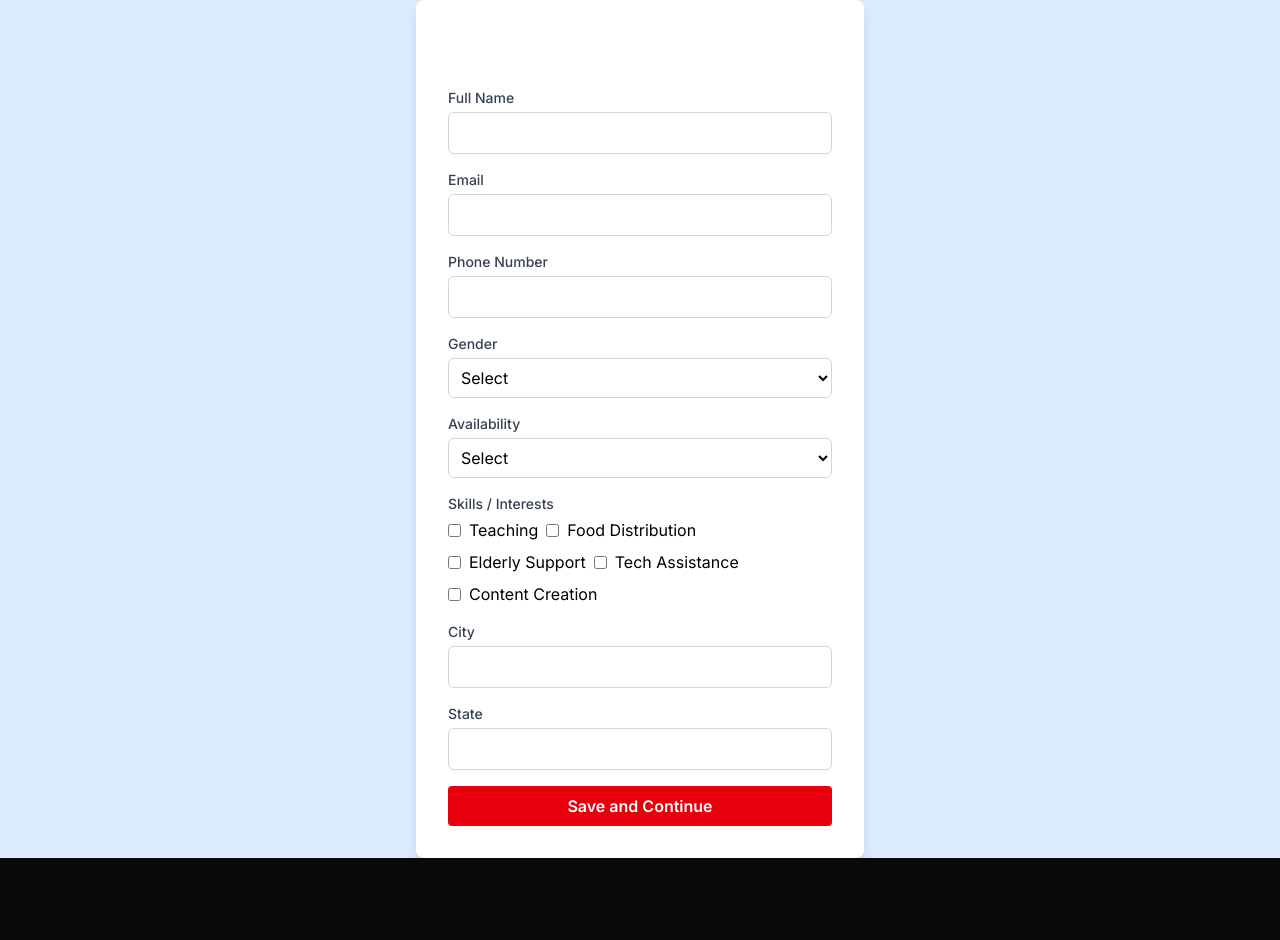
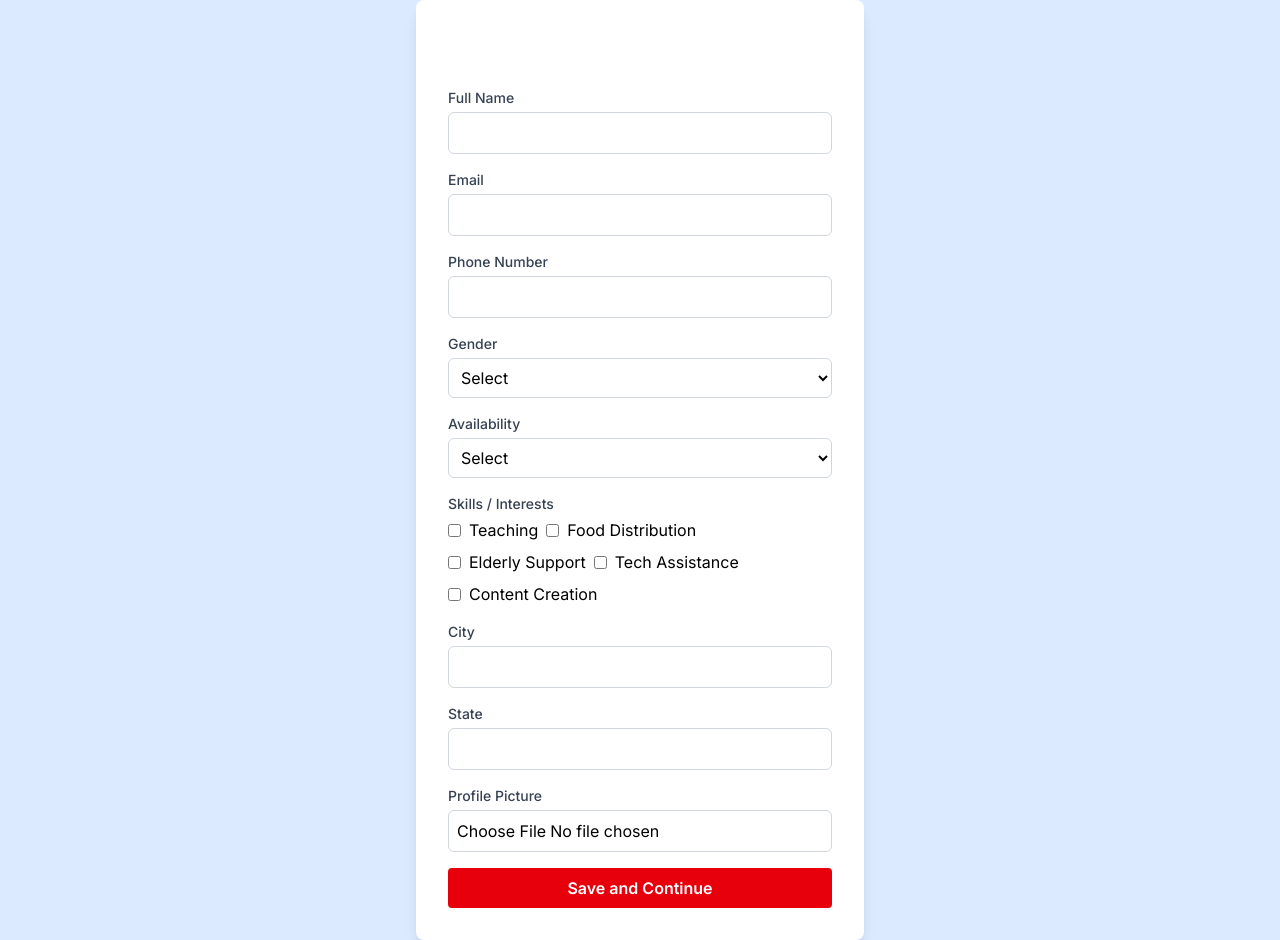
Before and after one commit to FARINATTAR/WeExistProject, a React (Vite) app in the folder weexist-frontend/: page /volunteer/profile in a window 1280 px wide. Before the commit the page ends 858 px from the top, so only its background shows below. Built offline with nearby package versions, Linux system fonts and the light colour scheme; a web font is replaced by a local one.

Commit message:
updated the form to have profile picture option

```diff
--- a/weexist-frontend/src/pages/Volunteer/VolunteerProfile.jsx
+++ b/weexist-frontend/src/pages/Volunteer/VolunteerProfile.jsx
@@ -8,11 +8,42 @@
 //     name: '',
 //     email: '',
 //     phone: '',
+//     gender: '',
 //     availability: '',
+//     skills: [],
+//     location: {
+//       city: '',
+//       state: ''
+//     },
+//     profilePicture: '',
+//     isVerified: false
 //   });
 
 //   const handleChange = (e) => {
-//     setFormData(prev => ({ ...prev, [e.target.name]: e.target.value }));
+//     const { name, value } = e.target;
+
+//     if (name.includes('location.')) {
+//       const field = name.split('.')[1];
+//       setFormData(prev => ({
+//         ...prev,
+//         location: {
+//           ...prev.location,
+//           [field]: value
+//         }
+//       }));
+//     } else {
+//       setFormData(prev => ({ ...prev, [name]: value }));
+//     }
+//   };
+
+//   const handleSkillChange = (e) => {
+//     const { value, checked } = e.target;
+//     setFormData(prev => ({
+//       ...prev,
+//       skills: checked
+//         ? [...prev.skills, value]
+//         : prev.skills.filter(skill => skill !== value)
+//     }));
 //   };
 
 //   const handleSubmit = async (e) => {
@@ -30,6 +61,7 @@
 //       <div className="bg-white rounded-lg shadow-lg p-8 w-full max-w-md">
 //         <h2 className="text-2xl font-semibold mb-6 text-center">Complete Your Profile</h2>
 //         <form onSubmit={handleSubmit} className="flex flex-col gap-4">
+//           {/* Name */}
 //           <div>
 //             <label className="block text-sm font-medium text-gray-700 mb-1">Full Name</label>
 //             <input
@@ -37,11 +69,12 @@
 //               name="name"
 //               value={formData.name}
 //               onChange={handleChange}
-//               className="w-full border border-gray-300 rounded-md p-2 focus:outline-none focus:ring-2 focus:ring-red-500 text-black"
+//               className="w-full border border-gray-300 rounded-md p-2 focus:outline-none focus:ring-2 focus:ring-red-500 text-black bg-white"
 //               required
 //             />
 //           </div>
 
+//           {/* Email */}
 //           <div>
 //             <label className="block text-sm font-medium text-gray-700 mb-1">Email</label>
 //             <input
@@ -49,11 +82,12 @@
 //               name="email"
 //               value={formData.email}
 //               onChange={handleChange}
-//               className="w-full border border-gray-300 rounded-md p-2 focus:outline-none focus:ring-2 focus:ring-red-500 text-black"
+//               className="w-full border border-gray-300 rounded-md p-2 focus:outline-none focus:ring-2 focus:ring-red-500 text-black bg-white"
 //               required
 //             />
 //           </div>
 
+//           {/* Phone */}
 //           <div>
 //             <label className="block text-sm font-medium text-gray-700 mb-1">Phone Number</label>
 //             <input
@@ -61,18 +95,36 @@
 //               name="phone"
 //               value={formData.phone}
 //               onChange={handleChange}
-//               className="w-full border border-gray-300 rounded-md p-2 focus:outline-none focus:ring-2 focus:ring-red-500 text-black"
+//               className="w-full border border-gray-300 rounded-md p-2 focus:outline-none focus:ring-2 focus:ring-red-500 text-black bg-white"
 //               required
 //             />
 //           </div>
 
+//           {/* Gender */}
+//           <div>
+//             <label className="block text-sm font-medium text-gray-700 mb-1">Gender</label>
+//             <select
+//               name="gender"
+//               value={formData.gender}
+//               onChange={handleChange}
+//               className="w-full border border-gray-300 rounded-md p-2 focus:outline-none focus:ring-2 focus:ring-red-500 text-black bg-white"
+//             >
+//               <option value="" disabled>Select</option>
+//               <option value="Female">Female</option>
+//               <option value="Male">Male</option>
+//               <option value="Other">Other</option>
+//               <option value="Prefer not to say">Prefer not to say</option>
+//             </select>
+//           </div>
+
+//           {/* Availability */}
 //           <div>
 //             <label className="block text-sm font-medium text-gray-700 mb-1">Availability</label>
 //             <select
 //               name="availability"
 //               value={formData.availability}
 //               onChange={handleChange}
-//               className="w-full border border-gray-300 rounded-md p-2 focus:outline-none focus:ring-2 focus:ring-red-500 text-black"
+//               className="w-full border border-gray-300 rounded-md p-2 focus:outline-none focus:ring-2 focus:ring-red-500 text-black bg-white"
 //               required
 //             >
 //               <option value="" disabled hidden>Select</option>
@@ -82,6 +134,53 @@
 //             </select>
 //           </div>
 
+//           {/* Skills */}
+//           <div>
+//             <label className="block text-sm font-medium text-gray-700 mb-1">Skills / Interests</label>
+//             <div className="flex flex-wrap gap-2">
+//               {['Teaching', 'Food Distribution', 'Elderly Support', 'Tech Assistance', 'Content Creation'].map(skill => (
+//                 <label key={skill} className="flex items-center space-x-2">
+//                   <input
+//                     type="checkbox"
+//                     name="skills"
+//                     value={skill}
+//                     checked={formData.skills.includes(skill)}
+//                     onChange={handleSkillChange}
+//                     className="text-black bg-white"
+//                   />
+//                   <span className="text-black">{skill}</span>
+//                 </label>
+//               ))}
+//             </div>
+//           </div>
+
+//           {/* City */}
+//           <div>
+//             <label className="block text-sm font-medium text-gray-700 mb-1">City</label>
+//             <input
+//               type="text"
+//               name="location.city"
+//               value={formData.location.city}
+//               onChange={handleChange}
+//               className="w-full border border-gray-300 rounded-md p-2 focus:outline-none focus:ring-2 focus:ring-red-500 text-black bg-white"
+//               required
+//             />
+//           </div>
+
+//           {/* State */}
+//           <div>
+//             <label className="block text-sm font-medium text-gray-700 mb-1">State</label>
+//             <input
+//               type="text"
+//               name="location.state"
+//               value={formData.location.state}
+//               onChange={handleChange}
+//               className="w-full border border-gray-300 rounded-md p-2 focus:outline-none focus:ring-2 focus:ring-red-500 text-black bg-white"
+//               required
+//             />
+//           </div>
+
+//           {/* Submit */}
 //           <button
 //             type="submit"
 //             className="bg-red-600 hover:bg-red-700 text-white font-semibold py-2 px-4 rounded transition"
@@ -95,8 +194,6 @@
 // };
 
 // export default VolunteerProfile;
-
-
 import { useNavigate } from 'react-router-dom';
 import axios from 'axios';
 import { useState } from 'react';
@@ -149,6 +246,7 @@ const VolunteerProfile = () => {
     e.preventDefault();
     try {
       await axios.post('http://localhost:8080/api/volunteer', formData);
+      localStorage.setItem('volunteerName', formData.name); // ✅ Store name
       navigate('/volunteer/thankyou');
     } catch (error) {
       console.error('Submission error:', error);
@@ -160,6 +258,7 @@ const VolunteerProfile = () => {
       <div className="bg-white rounded-lg shadow-lg p-8 w-full max-w-md">
         <h2 className="text-2xl font-semibold mb-6 text-center">Complete Your Profile</h2>
         <form onSubmit={handleSubmit} className="flex flex-col gap-4">
+
           {/* Name */}
           <div>
             <label className="block text-sm font-medium text-gray-700 mb-1">Full Name</label>
@@ -278,6 +377,31 @@ const VolunteerProfile = () => {
               required
             />
           </div>
+          {/* Profile Picture */}
+          <div>
+            <label className="block text-sm font-medium text-gray-700 mb-1">Profile Picture</label>
+            <input
+              type="file"
+              accept="image/*"
+              onChange={(e) => {
+                const file = e.target.files[0];
+                const reader = new FileReader();
+                reader.onloadend = () => {
+                  setFormData(prev => ({ ...prev, profilePicture: reader.result }));
+                };
+                if (file) reader.readAsDataURL(file);
+              }}
+              className="w-full border border-gray-300 rounded-md p-2 bg-white text-black"
+            />
+            {formData.profilePicture && (
+              <img
+                src={formData.profilePicture}
+                alt="Preview"
+                className="mt-2 rounded-full w-24 h-24 object-cover mx-auto"
+              />
+            )}
+          </div>
+
 
           {/* Submit */}
           <button
--- a/weexist-frontend/src/pages/Volunteer/VolunteerThankYou.jsx
+++ b/weexist-frontend/src/pages/Volunteer/VolunteerThankYou.jsx
@@ -1,17 +1,53 @@
-import React from 'react';
+// import React from 'react';
+// import { CheckCircle } from 'lucide-react';
+// import { Link } from 'react-router-dom';
+
+// const VolunteerThankYou = () => {
+//   return (
+//     <div className="min-h-screen flex items-center justify-center bg-green-50 px-4">
+//       <div className="bg-white p-8 rounded-xl shadow-md max-w-md text-center">
+//         <CheckCircle className="w-12 h-12 text-green-500 mx-auto mb-4" />
+//         <h2 className="text-2xl font-bold mb-2">Thank You for Volunteering!</h2>
+//         <p className="text-gray-600 mb-6">
+//           Your submission has been received. Our team will get in touch with you soon. 🌟
+//         </p>
+
+//         <Link to="/" className="text-red-600 hover:underline font-semibold">
+//           ← Back to Home
+//         </Link>
+//       </div>
+//     </div>
+//   );
+// };
+
+// export default VolunteerThankYou;
+import React, { useEffect, useState } from 'react';
 import { CheckCircle } from 'lucide-react';
 import { Link } from 'react-router-dom';
 
 const VolunteerThankYou = () => {
+  const [name, setName] = useState('');
+
+  useEffect(() => {
+    const storedName = localStorage.getItem('volunteerName');
+    if (storedName) setName(storedName);
+  }, []);
+
   return (
     <div className="min-h-screen flex items-center justify-center bg-green-50 px-4">
       <div className="bg-white p-8 rounded-xl shadow-md max-w-md text-center">
         <CheckCircle className="w-12 h-12 text-green-500 mx-auto mb-4" />
-        <h2 className="text-2xl font-bold mb-2">Thank You for Volunteering!</h2>
+        <h2
+          className={`text-2xl font-bold mb-2 ${
+            name ? 'text-red-600' : ''
+          }`}
+        >
+          Thank You
+          {name ? `, ${name}` : ''} for Volunteering!
+        </h2>
         <p className="text-gray-600 mb-6">
           Your submission has been received. Our team will get in touch with you soon. 🌟
         </p>
-
         <Link to="/" className="text-red-600 hover:underline font-semibold">
           ← Back to Home
         </Link>
```
Also changed, not shown: 1 other file (tests, documents, lock files or other folders).
